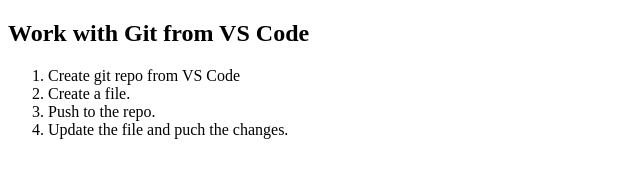
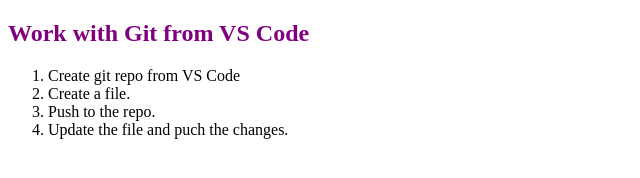
Before and after one commit to Georgi-Petkov/test_git, a plain HTML site: page index.html in a window 1280 px wide. Shown: the whole page, without its empty margins (0-640 px from the left). Drawn offline with Linux system fonts and the light colour scheme.

```diff
--- a/index.html
+++ b/index.html
@@ -4,7 +4,7 @@
         <title>GIT&VSCode</title>
     </head>
     <body>
-        <h2>Work with Git from VS Code</h2>
+        <h2 style="color: purple;">Work with Git from VS Code</h2>
         <ol>
             <li>Create git repo from VS Code</li>
             <li>Create a file.</li>
```
